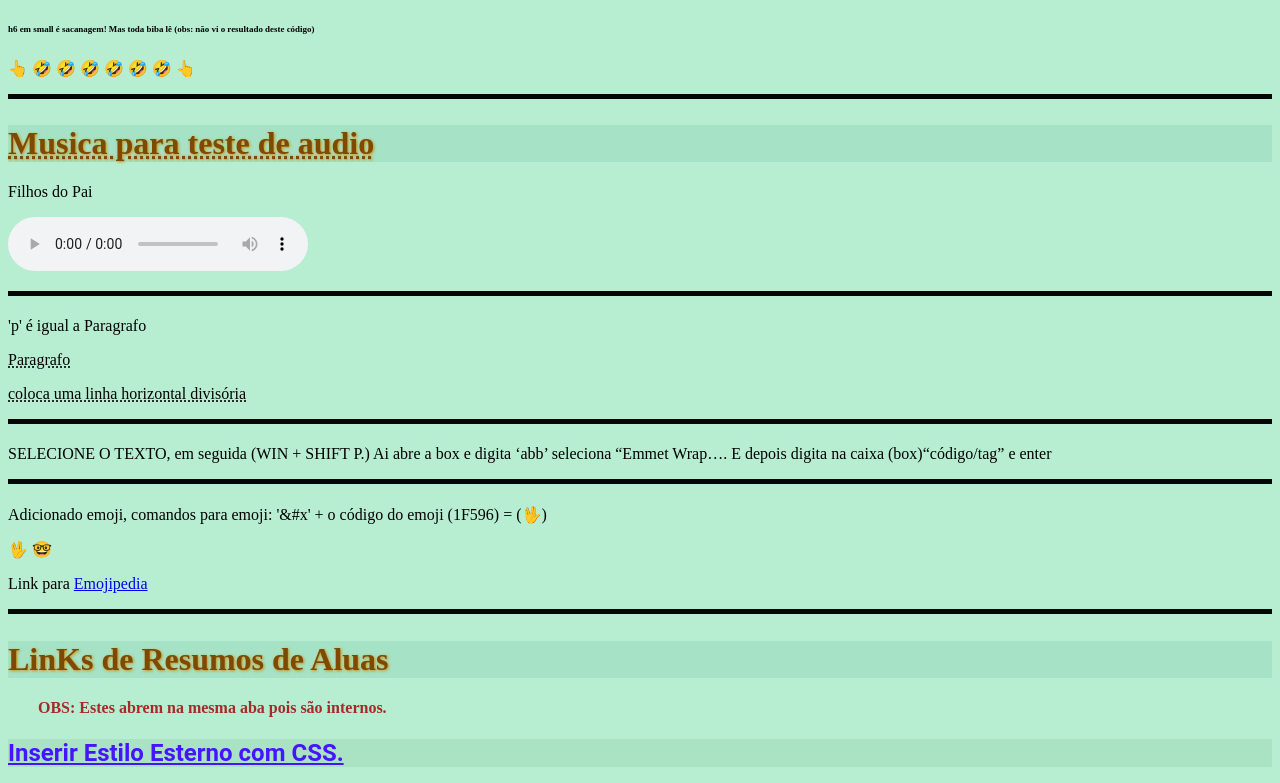
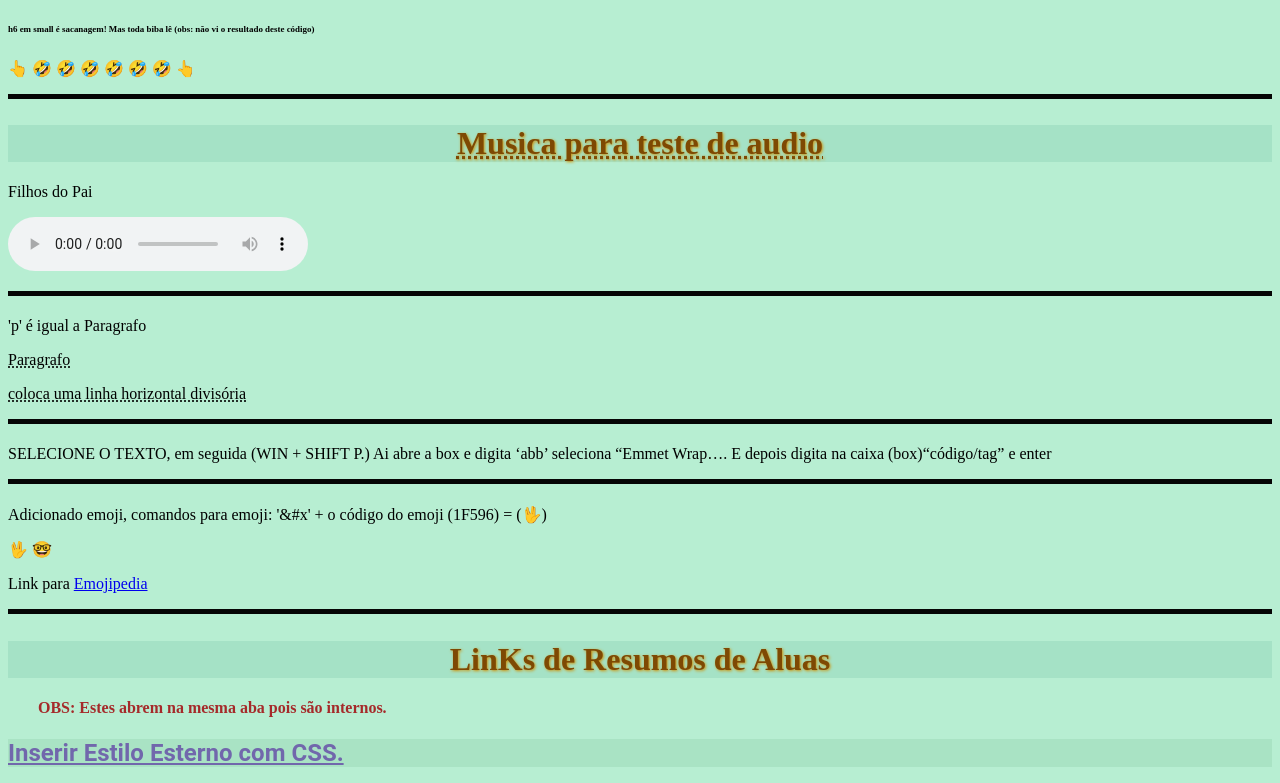
Before and after one commit to rycobuckton/rycobuckton, a plain HTML site: page index.html in a window 1280 px wide. Shown: the part 409-1192 px from the top of the page. Drawn offline with Linux system fonts and the light colour scheme.

Commit message:
centralizado h1

```diff
--- a/style1.css
+++ b/style1.css
@@ -4,7 +4,7 @@ hr {display: block;height: 5px;border: 0;border-top: 5px solid rgb(5, 5, 5);marg
 
 body {background-color: rgba(61, 209, 135, 0.37);}
 mark {background-color: rgb(255, 251, 1); }
-h1 {color:rgb(126, 73, 3);background-color: rgba(143, 211, 183, 0.473);
+h1 {text-align: center; color:rgb(126, 73, 3);background-color: rgba(143, 211, 183, 0.473);
 text-shadow: 1px 1px 3px rgb(207, 144, 7)}
 h2 {color: rgb(19, 77, 24);background-color: rgba(159, 219, 186, 0.548);}
 h3 {color: rgb(255, 123, 0);background-color: rgba(212, 235, 222, 0.568);}
@@ -18,11 +18,11 @@ h4 {color: brown;text-align: justify;
                            /* A ORDEM SELETORES INFLUENCIA NO RESULTADO MELHOR NÃO MUDAR ESTA */
 /* link não visitado */
 .my-link:link {
-   color:rgb(71, 20, 255);
+   color:rgb(113, 103, 172);
 }
 /* link visitado (visited) */
 .my-link:visited {
-   color:rgb(19, 77, 24);
+   color:rgb(16, 77, 20);
 }
 /* cursor em cima (hover)*/
 .my-link:hover {
```
